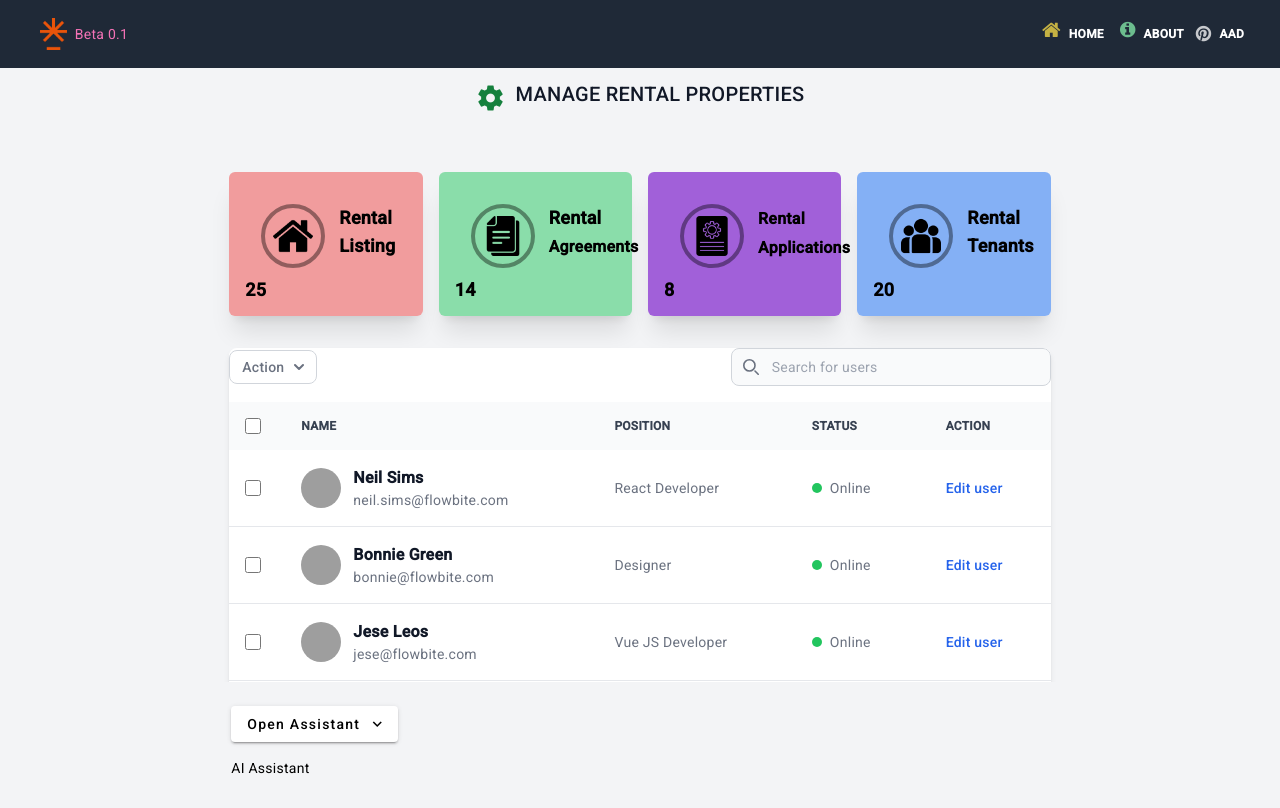
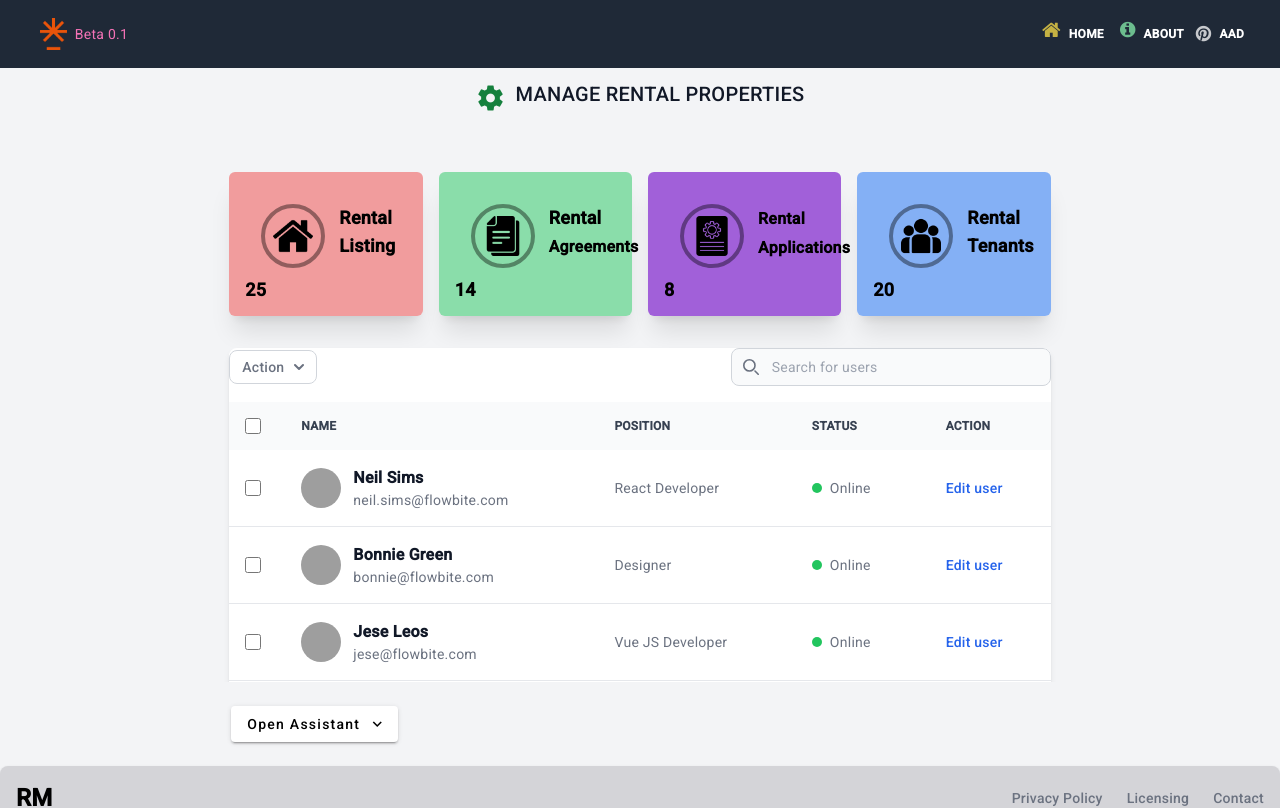
Before and after one commit to bob1457/rentalmaster, an Angular app: page /manage in a window 1280 px wide. Shown: the top 808 px of the page. Built offline with nearby package versions, Linux system fonts and the light colour scheme; grey boxes are pictures that could not be loaded.

Commit message:
Style AI Assistant UI element

```diff
--- a/src/app/manage/home/home.component.html
+++ b/src/app/manage/home/home.component.html
@@ -277,16 +277,9 @@
     </div>
 
 </section>
-<section  class="container w-full md:w-2/3 mx-auto h-[200px]">
-    <!-- <button mat-button color="primary" class="mt-4"  aria-label="button">
-        <mat-icon>keyboard_arrow_down</mat-icon>
-        Open Assistant
-    </button> -->
-    <!-- <button mat-button color="primary" class="mt-4 w-10"  aria-label="button">
-        Primary
-        <mat-icon>keyboard_arrow_down</mat-icon>
-    </button> -->
-    <div class="p-2 mt-4 ml-[10px]">
+<section  class="container w-full md:w-2/3 mx-auto h-auto">
+
+    <div class="p-2 mt-4 mb-4 ml-[10px]">
         <button  mat-raised-button (click) ="assitOpenClose()" >
             @if(!openAssistant){
                 Open Assistant
@@ -302,7 +295,7 @@
         </button>
 
     </div>
-    <div *ngIf="openAssistant">
+    <div *ngIf="openAssistant" class="p-2 ml-4 mb-4">
         <div class="flex justify-start space-x-2">
             <!-- <mat-icon class="text-orange-700">line_weight</mat-icon>  mx-auto -->
             <div class="flex items-start mt-4 p-2 ml-[10px]">
@@ -315,10 +308,11 @@
 
         </div>
         <hr class="border-gray-300 p-2 ml-[10px]">
+        <div class="p-2 ml-[10px]">
+            AI Assistant
+        </div>
     </div>
-    <div class="p-2 ml-[10px]">
-        AI Assistant
-    </div>
+
 </section>
 <footer class="bg-zinc-300 rounded-lg shadow dark:bg-gray-900">
     <div class="w-full max-w-screen-xl mx-auto p-4">
--- a/src/app/manage/home/home.component.ts
+++ b/src/app/manage/home/home.component.ts
@@ -1,5 +1,5 @@
 import { Component } from '@angular/core';
-import { CommonModule } from '@angular/common';
+import { CommonModule, NgIf } from '@angular/common';
 import { MatIconModule } from '@angular/material/icon';
 import { FontAwesomeModule } from '@fortawesome/angular-fontawesome';
 import { RouterModule } from '@angular/router';
@@ -13,6 +13,7 @@ import { MatButtonModule } from '@angular/material/button';
     MatButtonModule,
     MatIconModule,
     FontAwesomeModule,
+    NgIf,
     RouterModule
   ],
   templateUrl: './home.component.html',
```
